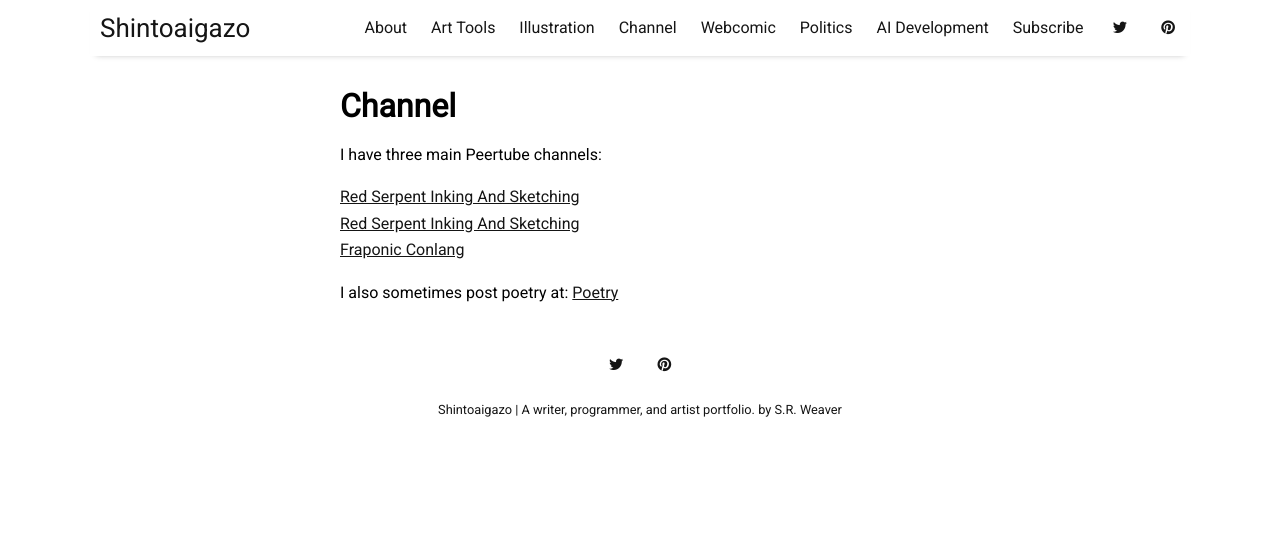
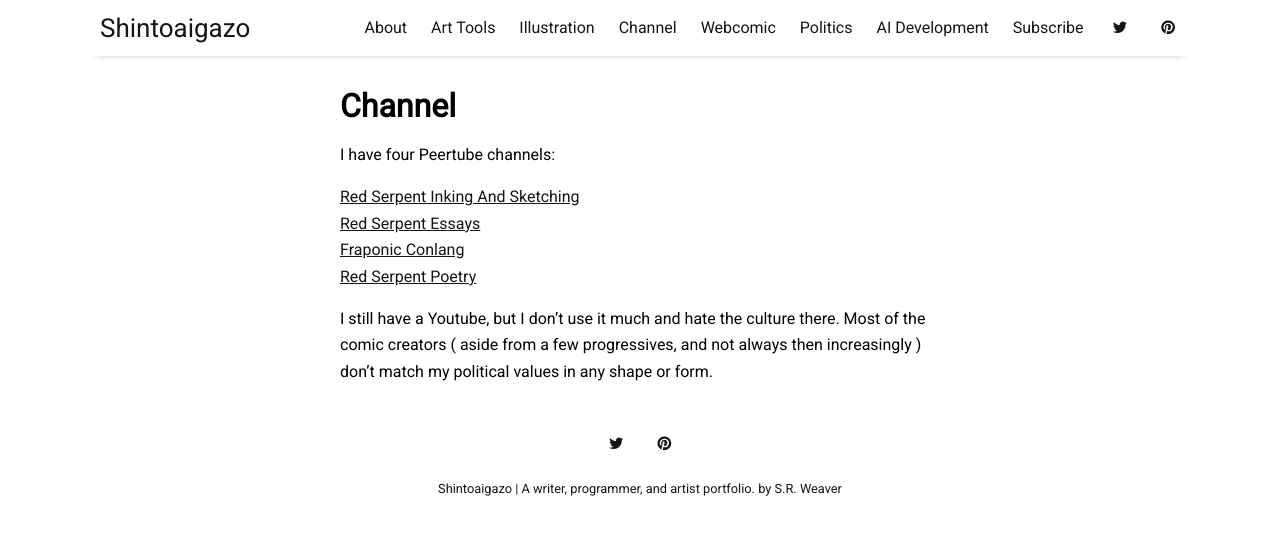
Before and after one commit to LWFlouisa/Portfolio, a Jekyll site: the page built from pages/channel.md, in a window 1280 px wide. Shown: the top 535 px of the page. Built offline with Jekyll 4.4.1, drawn with Linux system fonts in a browser that asks for light colours; nearby versions of some CDN libraries.

Commit message:
Update channel.md

```diff
--- a/pages/channel.md
+++ b/pages/channel.md
@@ -3,10 +3,11 @@
 title: Channel
 permalink: /channel
 ---
-I have three main Peertube channels:
+I have four Peertube channels:
 
 <a href="https://video.ploud.jp/c/mytalkshow">Red Serpent Inking And Sketching</a><br />
-<a href="https://video.ploud.jp/c/roseseropenitoserudos">Red Serpent Inking And Sketching</a><br />
+<a href="https://video.ploud.jp/c/roseseropenitoserudos">Red Serpent Essays</a><br />
 <a href="https://video.ploud.jp/c/hafestranconlang">Fraponic Conlang</a><br />
+<a href="https://video.ploud.jp/c/mypoetry">Red Serpent Poetry</a>
 
-I also sometimes post poetry at: <a href="https://video.ploud.jp/c/mypoetry">Poetry</a>
+I still have a Youtube, but I don't use it much and hate the culture there. Most of the comic creators ( aside from a few progressives, and not always then increasingly ) don't match my political values in any shape or form.
```
